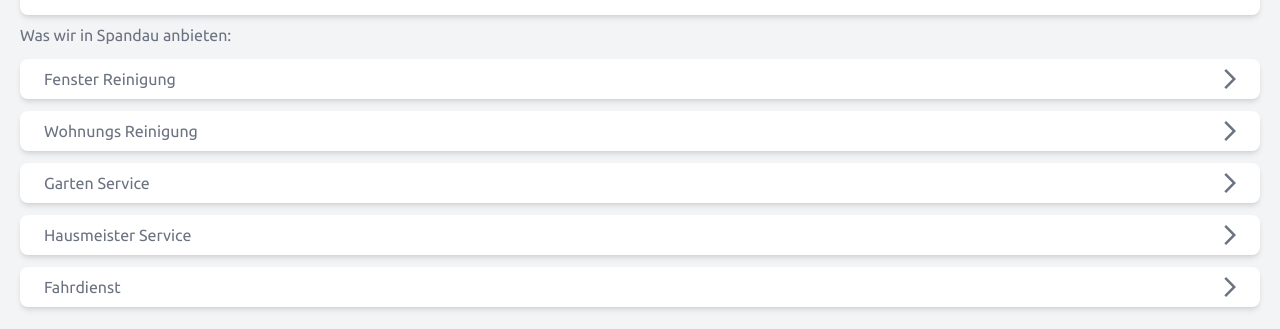
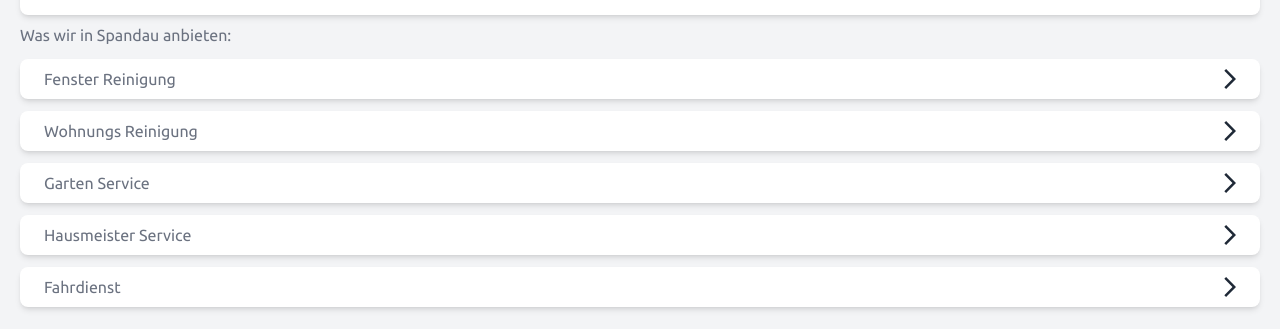
Before and after one commit to EditaA/next-tailwind-task, a Next.js app: page /offers in a window 1280 px wide. Shown: the part 468-797 px from the top of the page. Built offline with nearby package versions, Linux system fonts and the light colour scheme.

Commit message:
fix ChevronIcon component

```diff
--- a/components/ServiceList.js
+++ b/components/ServiceList.js
@@ -1,5 +1,5 @@
 import Link from 'next/link';
-import ArrowIcon from './ui/ArrowIcon';
+import ChevronIcon from './ui/icons/ChevronIcon';
 
 const ServiceList = ({ services }) => {
   return (
@@ -15,7 +15,7 @@ const ServiceList = ({ services }) => {
               href={service.href}
             >
               {service.text}
-              <ArrowIcon classes="rotate-180" />
+              <ChevronIcon classes="text-gray-800 rotate-180" />
             </a>
           </Link>
         </li>
--- a/components/Template.js
+++ b/components/Template.js
@@ -1,6 +1,6 @@
 import Link from 'next/link';
 
-import ArrowIcon from './ui/ArrowIcon';
+import ChevronIcon from './ui/icons/ChevronIcon';
 import Logo from './ui/Logo';
 
 const Template = ({ goBackHref, children }) => {
@@ -12,7 +12,7 @@ const Template = ({ goBackHref, children }) => {
             className="flex flex-col items-center mr-8 text-gray-500"
             href={goBackHref}
           >
-            <ArrowIcon /> <span>Zurück</span>
+            <ChevronIcon /> <span>Zurück</span>
           </a>
         </Link>
 
--- a/components/ui/ArrowIcon.js
+++ b/components/ui/icons/ChevronIcon.js
@@ -1,4 +1,4 @@
-const ArrowIcon = ({ classes, ...rest }) => {
+const ChevronIcon = ({ classes, ...rest }) => {
   return (
     <svg
       xmlns="http://www.w3.org/2000/svg"
@@ -19,4 +19,4 @@ const ArrowIcon = ({ classes, ...rest }) => {
   );
 };
 
-export default ArrowIcon;
+export default ChevronIcon;
--- a/pages/offers.js
+++ b/pages/offers.js
@@ -32,10 +32,10 @@ export default function Offers() {
           Bie Pflegegrad 2 übenimmt die Kasse 100% der Kosten.
         </h5>
         <div className="flex items-center justify-center mt-3">
-          <Link href="/offers">
+          <Link href="/services">
             <a
               className="text-gray-100 bg-primary hover:bg-fuchsia-800 focus:ring-4 focus:ring-fuchsia-800 font-medium rounded-lg text-sm px-16 py-2.5 text-center mr-2 my-2"
-              href="/offers"
+              href="/services"
             >
               Unverbindlich Anfragen
             </a>
```
